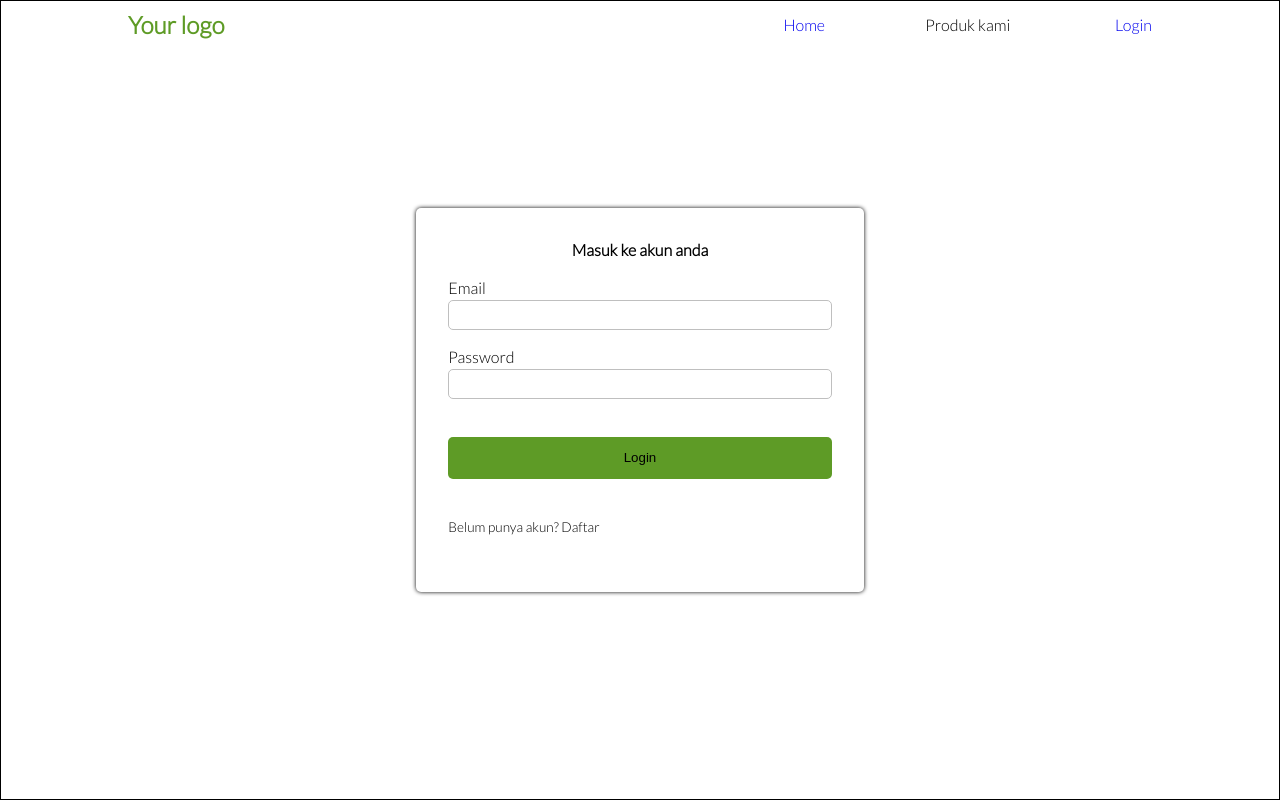
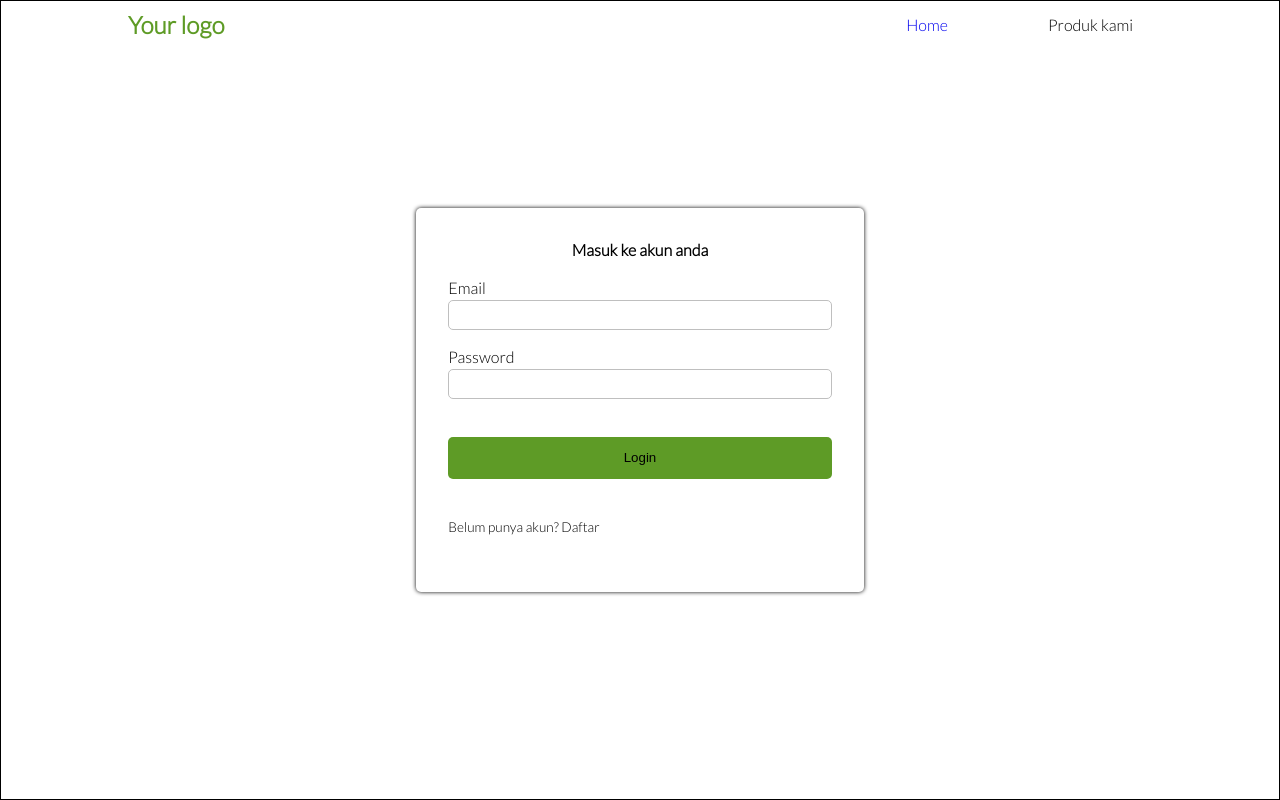
Before and after one commit to rizkydwiyuliyanto/ecommerceapp, a React (Create React App) app in the folder client/: page /login in a window 1280 px wide. Built offline with nearby package versions, Linux system fonts and the light colour scheme.

Commit message:
handling error login

```diff
--- a/client/src/components/Navbar.jsx
+++ b/client/src/components/Navbar.jsx
@@ -36,7 +36,6 @@ const Navbar = () => {
       <NavbarChild>
         <Link style={styles} to={"/"}>Home</Link>
         <a>Produk kami</a>
-        <Link style={styles} to={"/login"}>Login</Link>
       </NavbarChild>
       </div>
     </NavbarParent>
--- a/client/src/pages/Login.jsx
+++ b/client/src/pages/Login.jsx
@@ -29,26 +29,25 @@ const Login = (props) => {
     }
     const handleSubmit= async (e) => {
       e.preventDefault()
-      let response = await Axios.post("http://localhost:3005/login", {
-        username: email,
-        password: password,
-      })
-        .then((res) => {
-          return res;
-        })
-        .catch((err) => {
-          return err.response;
-        });
-      if (response.status == 200) {
-        SetToken(response.data);
-        // GetData();
+      try{
+          let response = await Axios.post("http://localhost:3005/login", {
+            username: email,
+            password: password,
+          },{
+              headers: {
+                  'Accept':"application/json",
+                  'Content-Type' : "application/json"
+              },
+              responseType:"json",
+            })
+      let data = response.data
+      if (data) {
+        SetToken(data);
         const origin = location.state?.from?.pathname || '/admin/transaksi';
         navigate(origin);
-        // alert("anda berhasil login")
-      } else if (response.status == 400){
-        alert(response.data);
-      }else if (response.status == 403){
-        alert(response.data.message)
+      }
+      }catch (err) {
+          alert(err.response.data.message)
       }
       setEmail("")
       setPassword("")
@@ -76,7 +75,7 @@ const Login = (props) => {
                     </Input>
 
                     <Button>
-                        <button onClick={handleSubmit}>Login</button>
+                        <button>Login</button>
                     </Button>
                     <a style={{"fontSize":"0.85rem"}}>Belum punya akun? Daftar</a>
                  </form>
```
Also changed, not shown: 1 other file (tests, documents, lock files or other folders).
